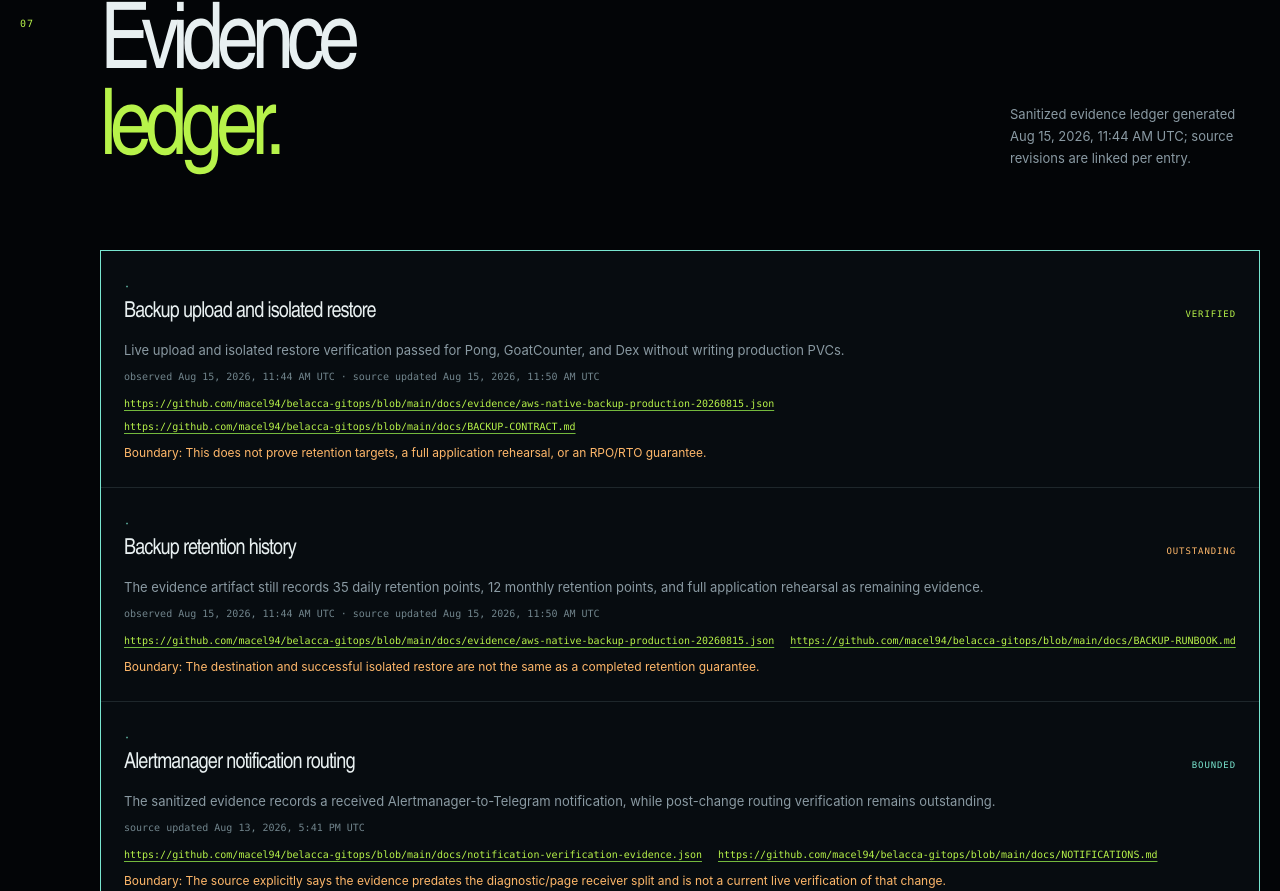
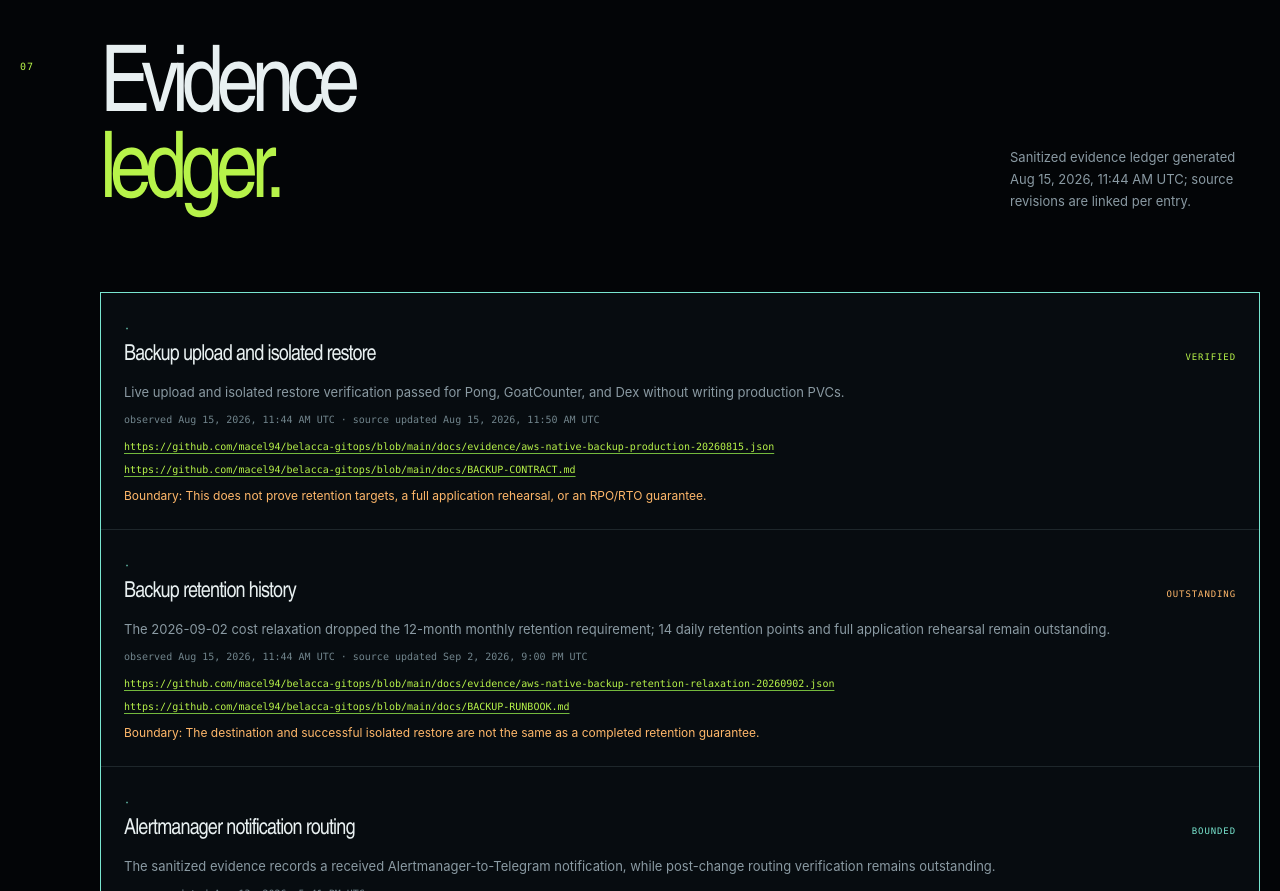
Before and after one commit to macel94/francesco-belacca-site, a website: page reliability.html in a window 1280 px wide. Shown: the part 7156-8047 px from the top of the page. Drawn offline with Linux system fonts and the light colour scheme; no server answers.

Commit message:
docs: reflect relaxed AWS backup retention and cost posture
The belacca-gitops 2026-09-02 relaxation switches the object store to
GOVERNANCE/30-day lock with ~35-day lifecycle expiry, drops the 12-month
monthly retention requirement, lowers the reserve budget guard target to
USD 5, and moves the outstanding evidence to 14 daily retention points.

- README: immutable/USD 8 wording -> short-window GOVERNANCE/USD 5.
- reliability.html: next-work text now targets the 14-day retention history.
- reliability-evidence.json: backup-retention entry source-linked to the
  new relaxation evidence record and updated effective timestamp.

```diff
--- a/reliability-evidence.json
+++ b/reliability-evidence.json
@@ -24,11 +24,11 @@
       "id": "backup-retention",
       "name": "Backup retention history",
       "state": "outstanding",
-      "summary": "The evidence artifact still records 35 daily retention points, 12 monthly retention points, and full application rehearsal as remaining evidence.",
+      "summary": "The 2026-09-02 cost relaxation dropped the 12-month monthly retention requirement; 14 daily retention points and full application rehearsal remain outstanding.",
       "observed_at": "2026-08-15T11:44:32Z",
-      "source_updated_at": "2026-08-15T11:50:26Z",
+      "source_updated_at": "2026-09-02T21:00:00Z",
       "source_references": [
-        "https://github.com/macel94/belacca-gitops/blob/main/docs/evidence/aws-native-backup-production-20260815.json",
+        "https://github.com/macel94/belacca-gitops/blob/main/docs/evidence/aws-native-backup-retention-relaxation-20260902.json",
         "https://github.com/macel94/belacca-gitops/blob/main/docs/BACKUP-RUNBOOK.md"
       ],
       "limitations": [
--- a/reliability.html
+++ b/reliability.html
@@ -172,7 +172,7 @@
           <div class="resilience-grid">
             <article class="limitation-card reveal"><span class="flow-index">backup boundary / verified with limits</span><h3>Recovery evidence is bounded</h3><p>Live upload and isolated restore verification is recorded for Pong, GoatCounter, and Dex. The destination, retention policy, and source-consistency gates are separate claims; the evidence ledger below keeps those boundaries visible instead of presenting backup capability as current service health.</p><p class="warning-line">Therefore: the 24-hour RPO target remains documented, not an SLA or completed retention guarantee.</p></article>
             <article class="limitation-card reveal reveal-delay-1"><span class="flow-index">recovery practice / current</span><h3>Safe first response</h3><p>Runbooks start with non-destructive inspection, preserve protected state, check user-facing routes and Flux health, and use a reviewed Git revert for application rollback. Native services support host restart recovery; Alertmanager pages the operator through Telegram for configured in-cluster signals, while no real failure drills are claimed.</p><p class="warning-line">A separate controlled-drill recovery P95 under six minutes remains unproven.</p></article>
-            <article class="limitation-card planned-card reveal reveal-delay-2"><span class="flow-index">planned / explicitly not live</span><h3>Close the recovery loop</h3><p>The external publisher, durable SLO artifact, expanded unauthenticated journeys, and reliable off-cluster backup destination are deployed. Live uploads and isolated restore verification now pass for Pong, GoatCounter, and Dex. Next reliability work is to build 35 daily and 12 monthly retention points, complete isolated application restore rehearsals where required, test operator notifications, complete the rolling 30-day measurement window, provision authenticated dashboard/Flux journeys, add independent external cluster-down monitoring, health-aware failover, and repeatable failure drills. A live Flux rollback drill also needs production operator evidence. Each remaining item needs runtime proof before it becomes a claim here.</p><p class="planned-line">planned ≠ deployed</p></article>
+            <article class="limitation-card planned-card reveal reveal-delay-2"><span class="flow-index">planned / explicitly not live</span><h3>Close the recovery loop</h3><p>The external publisher, durable SLO artifact, expanded unauthenticated journeys, and reliable off-cluster backup destination are deployed. Live uploads and isolated restore verification now pass for Pong, GoatCounter, and Dex. Next reliability work is to build the 14-day retention history (the long-term monthly archive was dropped in a 2026-09-02 cost relaxation), complete isolated application restore rehearsals where required, test operator notifications, complete the rolling 30-day measurement window, provision authenticated dashboard/Flux journeys, add independent external cluster-down monitoring, health-aware failover, and repeatable failure drills. A live Flux rollback drill also needs production operator evidence. Each remaining item needs runtime proof before it becomes a claim here.</p><p class="planned-line">planned ≠ deployed</p></article>
           </div>
         </section>
 
```
Also changed, not shown: README.md.
